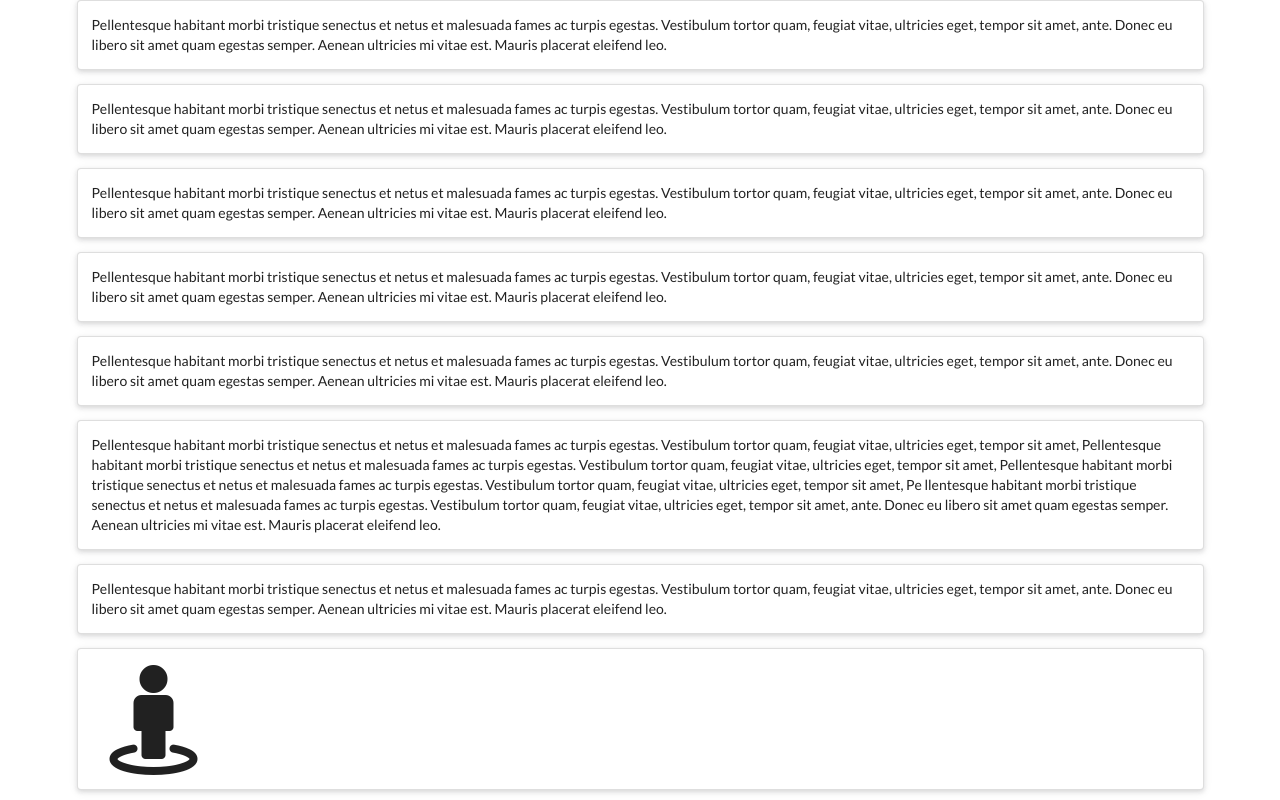
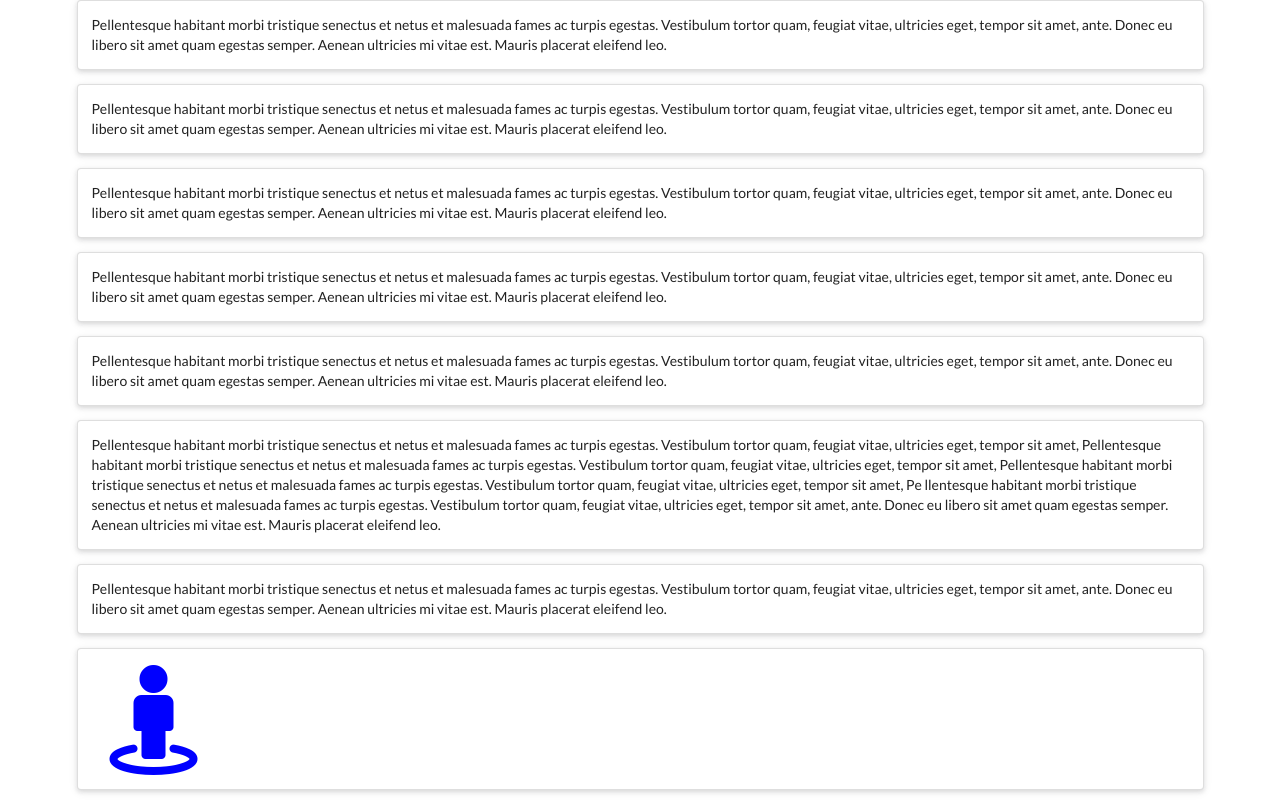
Before and after one commit to GuillaumeLiard/jumpingbox, a plain HTML site: page index.html in a window 1280 px wide. Drawn offline with nearby package versions, Linux system fonts and the light colour scheme.

Commit message:
simple color tween

```diff
--- a/index.html
+++ b/index.html
@@ -5,6 +5,12 @@
     <title>Jumping box</title>
     <meta name="author" content="Guillaume Liard">
     <link rel="stylesheet" href="styles/semantic.min.css">
+    <style>
+
+        #box{
+            color:red;
+        }
+    </style>
 </head>
 <body>
     <div id="main">
@@ -32,7 +38,7 @@
                 <p>Pellentesque habitant morbi tristique senectus et netus et malesuada fames ac turpis egestas. Vestibulum tortor quam, feugiat vitae, ultricies eget, tempor sit amet, ante. Donec eu libero sit amet quam egestas semper. Aenean ultricies mi vitae est. Mauris placerat eleifend leo.</p>
             </div>
             <div id="start" class="ui raised segment">
-                <div id="container">
+                <div id="box">
                     <i class="massive street view icon"></i>
                 </div>
             </div>
--- a/js/main.js
+++ b/js/main.js
@@ -0,0 +1,2 @@
+TweenMax.to('#box',2,{color:'blue'});
+console.log('tween started');
```
